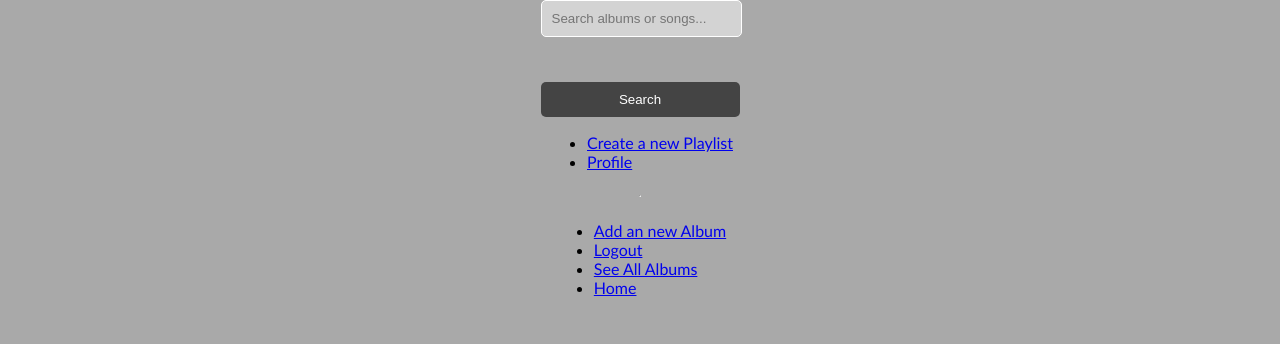
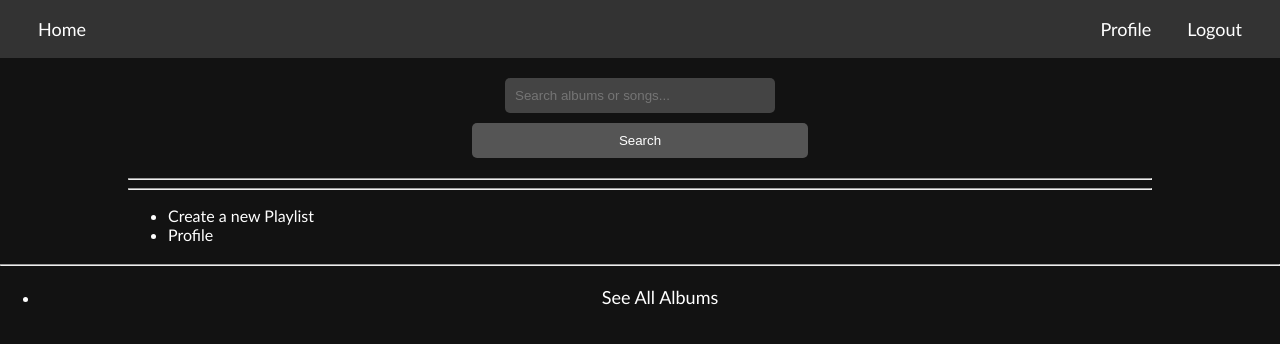
Before and after one commit to Jaxter1604/WAD-SongSite, a Django app: page / in a window 1280 px wide. Shown: the top 344 px of the page. Run offline with Django 3.2, Linux system fonts and the light colour scheme; the visitor is signed in with stand-in values (Sample User, id 1); data that the repository does not hold is empty.

Commit message:
implememnted a navbar that works across all pages, added basic css deisgns

```diff
--- a/songeek-project/songeek_project/models.py
+++ b/songeek-project/songeek_project/models.py
@@ -10,7 +10,7 @@ class Album(models.Model):
     name = models.CharField(max_length=128)
     artist = models.CharField(max_length=128)
     likes = models.IntegerField(default=0)
-    cover = models.ImageField(upload_to='album_covers', blank = True)
+    cover = models.ImageField(upload_to='album_covers', null=True, blank=True)  # Fixed comma here
     slug = models.SlugField(unique=True)
 
     def save(self, *args, **kwargs):
--- a/songeek-project/static/css/styles.css
+++ b/songeek-project/static/css/styles.css
@@ -1,119 +1,98 @@
-title {
-    font-family: sans-serif;
-    color: aliceblue;
-    text-align: center;
-    margin: auto;
-    gap: 20px;
+/* Basic Styles */
+body {
+    font-family: 'Trebuchet MS', sans-serif;
+    background-color: #121212; /* Dark Background */
+    color: white; /* White Text */
+    margin: 0;
+    padding: 0;
 }
 
-.title-container h1 {
-    display: flex;
-    justify-content: center;
-    align-items: center;
-    gap: 10px;
-    margin-bottom: 30px;
-    font-family: 'Lucida Sans', sans-serif;
-    font-size: 35px;
-    font-weight: bold;
-}
-
-body {
-    display: flex;
-    justify-content: center;
-    align-items: center;
-    background-color: #A9A9A9;
-    font-family: 'Trebuchet MS';
-    flex-direction: column;
-    position: relative;
-    margin: 0;
-}
-
-.login-container {
-    display: flex;
-    justify-content: center;
-    align-items: center;
-    width: 100%;
-    margin: auto;
-}
-
-.login-box {
-    background: #D3D3D3;
-    padding: 50px;
-    border-radius: 15px;
-    text-align: center;
-    width: 400px;
-    box-shadow: 0px 4px 8px rgba(0, 0, 0, 0.5);
+a {
+    text-decoration: none;
     color: white;
 }
 
-.logo {
+/* Navbar Styling */
+.navbar {
     display: flex;
+    justify-content: space-between;
     align-items: center;
-    justify-content: center;
-    flex-direction: column;
-    margin-bottom: 20px;
+    background-color: #333; /* Dark navbar */
+    padding: 10px 20px;
 }
 
-.logo h1 {
-    font-size: 24px;
-    font-weight: bold;
-    margin: 10px 0;
+.navbar-left, .navbar-right {
+    display: flex;
 }
 
-.logo-img, .note-icon {
-    width: 80px;
-    height: 60px;
+.navbar-link {
+    margin: 0 10px;
+    color: white;
+    font-size: 18px;
+    padding: 8px;
 }
 
-form {
-    display: flex;
-    flex-direction: column;
-    gap: 15px;
+.navbar-link:hover {
+    background-color: #444; /* Slightly lighter on hover */
+    border-radius: 5px;
 }
 
-input {
-    width: 90%;
-    padding: 10px;
-    border: 1px solid white;
-    border-radius: 5px;
-    background-color: #D3D3D3;
-    color:#333;
+/* Search Form Styling */
+.search-form {
+    text-align: center;
+    margin-top: 20px;
 }
 
-/*input::placeholder {
-    color: #bbb
-} */
-
-input:hover {
-    border: 2px solid white;
-    background-color: #D3D3D3;
+.search-form form {
+    display: inline-block;
+    text-align: center;
 }
 
-.password-container {
-    position: relative;
+.search-form input {
+    padding: 10px;
+    width: 250px;
+    background-color: #444;
+    color: white;
+    border: none;
+    border-radius: 5px;
 }
 
-.password-container inout {
-    width: 100%;
+.search-form button {
+    padding: 10px;
+    background-color: #555;
+    color: white;
+    border: none;
+    border-radius: 5px;
+    cursor: pointer;
+    margin-top: 10px;
 }
 
-.password-container i {
-    position: absolute;
-    right: 10px;
-    top: 50%;
-    transform: translateY(-50%);
-    cursor: pointer;
+.search-form button:hover {
+    background-color: #666;
 }
 
-.password-container .toggle-password {
-    position: absolute;
-    right: 10px;
-    top: 50%;
-    transform: translateY(-50%);
-    cursor: pointer;
-    width: 20px;
+/* Content Block */
+.content {
+    width: 80%;
+    margin: 20px auto;
 }
 
+/* Footer Links */
+.footer-links {
+    text-align: center;
+    margin-top: 20px;
+}
+
+.footer-link {
+    margin: 10px;
+    font-size: 18px;
+}
+
+.footer-link:hover {
+    color: #bbb; /* Slightly lighter */
+}
+
+/* Customizing Button Style */
 button {
     width: 100%;
     padding: 10px;
@@ -129,13 +108,37 @@ button:hover {
     background-color: #333;
 }
 
-/*.signup-link {
+/* Login/Signup Form Styling */
+.login-container {
     display: flex;
     justify-content: center;
     align-items: center;
-    margin-top: 15px;
-    gap: 5px;
-}*/
+    width: 100%;
+    margin: auto;
+}
+
+.login-box {
+    background: #333;
+    padding: 50px;
+    border-radius: 15px;
+    text-align: center;
+    width: 400px;
+    box-shadow: 0px 4px 8px rgba(0, 0, 0, 0.5);
+}
+
+input {
+    width: 90%;
+    padding: 10px;
+    border: 1px solid white;
+    border-radius: 5px;
+    background-color: #444;
+    color: white;
+}
+
+input:hover {
+    border: 2px solid white;
+    background-color: #555;
+}
 
 .signup-link a {
     width: 100%;
--- a/songeek-project/templates/songeek/base.html
+++ b/songeek-project/templates/songeek/base.html
@@ -1,10 +1,11 @@
 <!DOCTYPE html>
 {% load staticfiles %}
-
 {% load songeek_template_tags %}
 
-<html>
+<html lang="en">
 <head>
+    <meta charset="UTF-8">
+    <meta name="viewport" content="width=device-width, initial-scale=1.0">
     <title>
         Songeek -
         {% block title_block %}
@@ -14,33 +15,45 @@
     <link rel="stylesheet" href="{% static 'css/styles.css' %}">
 </head>
 <body>
-        <div>
+
+    <!-- Navbar -->
+    <nav class="navbar">
+        <div class="navbar-left">
+            <a href="{% url 'songeek:index' %}" class="navbar-link">Home</a>
+        </div>
+        <div class="navbar-right">
+            {% if user.is_authenticated %}
+                <a href="{% url 'songeek:profile' %}" class="navbar-link">Profile</a>
+                <a href="{% url 'songeek:logout' %}" class="navbar-link">Logout</a>
+            {% else %}
+                <a href="{% url 'songeek:login' %}" class="navbar-link">Login</a>
+                <a href="{% url 'songeek:register' %}" class="navbar-link">Register</a>
+            {% endif %}
+        </div>
+    </nav>
+
+    <!-- Search Form -->
+    <div class="search-form">
         <form action="{% url 'songeek:search_results' %}" method="GET">
             <input type="text" name="q" placeholder="Search albums or songs..." required>
             <button type="submit">Search</button>
         </form>
     </div>
-        <div>
+
+    <!-- Body Content -->
+    <div class="content">
         {% block body_block %}
         {% endblock %}
     </div>
 
     <hr />
-        <div>
+
+    <!-- Footer Links -->
+    <div class="footer-links">
         <ul>
-
-                {% if user.is_authenticated %}
-                    <li><a href="{% url 'songeek:add_album' %}">Add an new Album</a></li>
-                    <li><a href="{% url 'songeek:logout' %}">Logout</a></li>
-                {% else %}
-                    <li><a href="{% url 'songeek:login' %}">Login</a></li>
-                    <li><a href="{% url 'songeek:register' %}">Register</a></li>
-                {% endif %}
-
-                <li><a href="{% url 'songeek:album_list' %}">See All Albums</a></li>
-                <li><a href="{% url 'songeek:index' %}">Home</a></li>
-
+            <li><a href="{% url 'songeek:album_list' %}" class="footer-link">See All Albums</a></li>
         </ul>
     </div>
+
 </body>
 </html>
--- a/songeek-project/templates/songeek/index.html
+++ b/songeek-project/templates/songeek/index.html
@@ -8,18 +8,20 @@
 {% block body_block %}
 <ul>
 {% for album in albums %}
-
 <li>
     <a href="{% url 'songeek:show_album' album.slug %}">
-    <img src="{{ album.cover.url }}" alt="{{ album.name }}" width="150">
-    <h2>{{ album.name }}</h2>
-    <p>By {{ album.artist }}</p>
+        {% if album.cover %}
+            <img src="{{ album.cover.url }}" alt="{{ album.name }}" width="150">
+        {% else %}
+            <img src="{% static 'default_cover.jpg' %}" alt="Default cover" width="150">
+        {% endif %}
+        <h2>{{ album.name }}</h2>
+        <p>By {{ album.artist }}</p>
     </a>
 </li>
-
 {% endfor %}
 </ul>
-</hr>
+<hr>
 {% if songs %}
 <ul>
 {% for song in songs %}
@@ -27,7 +29,7 @@
 {% endfor %}
 </ul>
 {% endif %}
-</hr>
+<hr>
 <ul>
     <li><a href="{% url 'songeek:new_playlist' %}">Create a new Playlist</a></li>
     <li><a href="{% url 'songeek:profile' %}">Profile</a></li>
```
Lines whose indentation alone changed are shown as unchanged.
